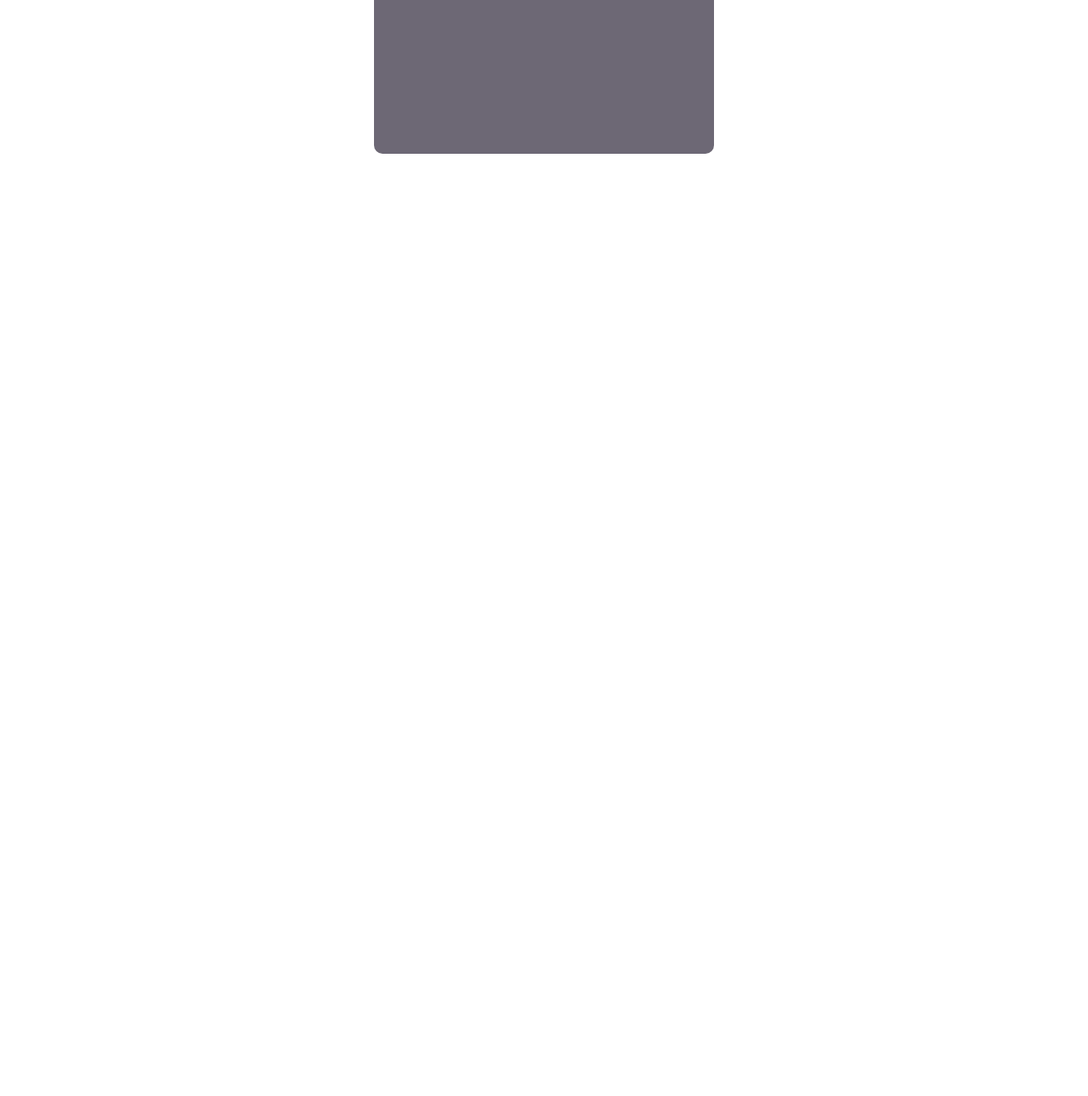
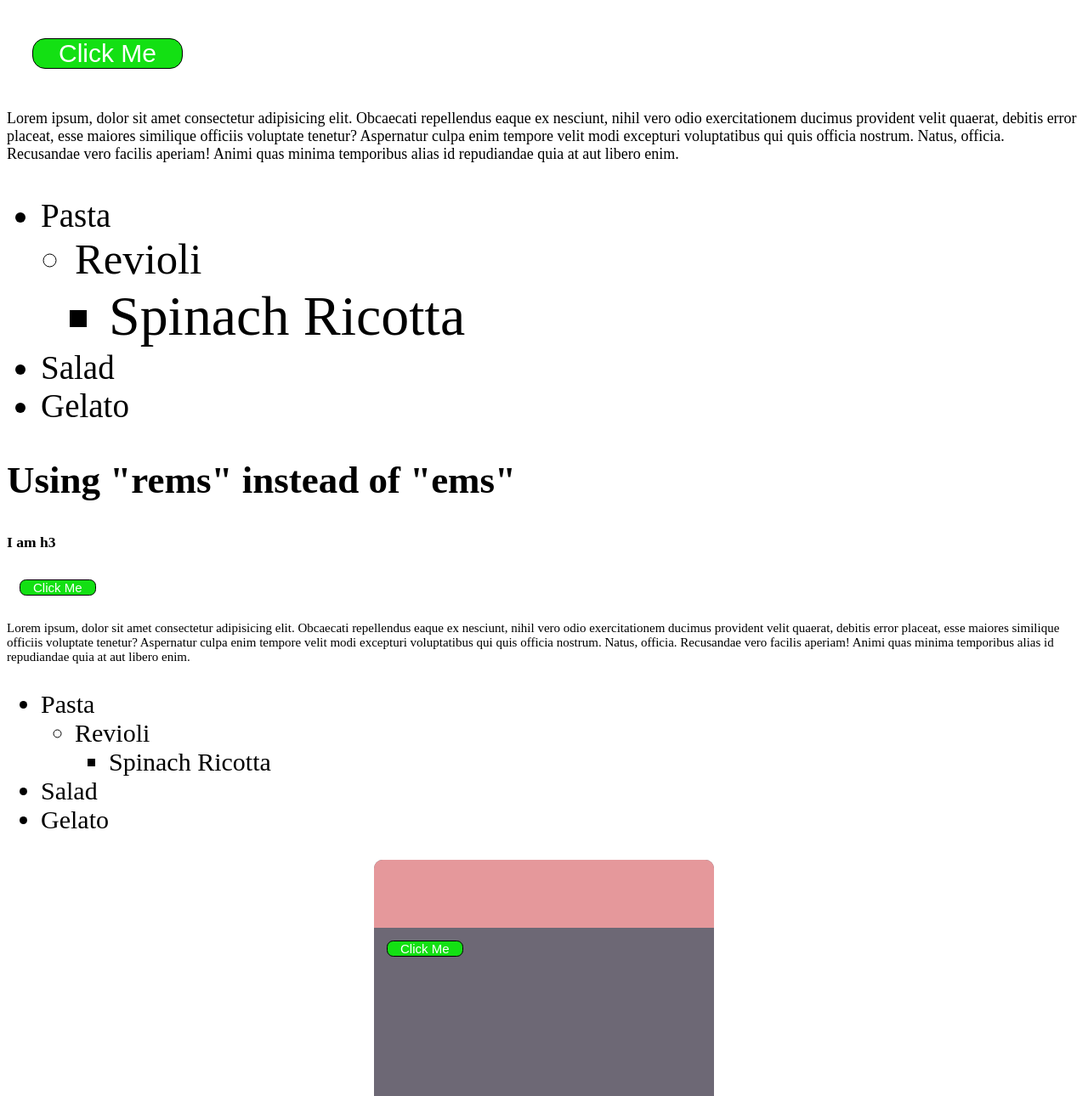
Before and after one commit to m3hrab/The-Web-developer-bootcamp2.0, a plain HTML site: page code-along/css-box-model/css-units.html in a window 1280 px wide. Shown: the part 299-1589 px from the top of the page at 85% size. Before the commit the page ends 800 px from the top, so only its background shows below. Drawn offline with Linux system fonts and the light colour scheme.

Commit message:
css units: em and rem

```diff
--- a/code-along/css-box-model/css-units.css
+++ b/code-along/css-box-model/css-units.css
@@ -1,4 +1,7 @@
-section {
+html {
+  font-size: 15px;
+}
+#parcentage {
   background-color: #6d6875;
   width: 400px;
   height: 400px;
@@ -13,3 +16,41 @@ div {
   border-top-left-radius: 10px;
   border-top-right-radius: 10px;
 }
+
+#ems {
+  font-size: 30px;
+}
+
+#ems h2 {
+  font-size: 1.5em;
+  /* padding: 0 0.5em; */
+}
+
+#ems h3 {
+  font-size: 1em;
+}
+#ems p {
+  font-size: 0.6em;
+}
+
+button {
+  background-color: rgb(19, 224, 19);
+  color: white;
+  border: 1px solid black;
+  font-size: 1em;
+  padding: 0 1em;
+  border-radius: 0.5em;
+  margin: 1em;
+}
+
+#ems ul {
+  font-size: 1.3em;
+}
+
+#rems h2 {
+  font-size: 3rem;
+}
+
+#rems ul {
+  font-size: 2rem;
+}
--- a/code-along/css-box-model/css-units.html
+++ b/code-along/css-box-model/css-units.html
@@ -9,8 +9,73 @@
   </head>
   <body>
     <h1>CSS Units</h1>
-    <section>
+    <button>Click Me</button>
+
+    <article id="ems">
+      <h2>I am h2</h2>
+      <h3>I am h3</h3>
+      <button>Click Me</button>
+      <p>
+        Lorem ipsum, dolor sit amet consectetur adipisicing elit. Obcaecati
+        repellendus eaque ex nesciunt, nihil vero odio exercitationem ducimus
+        provident velit quaerat, debitis error placeat, esse maiores similique
+        officiis voluptate tenetur? Aspernatur culpa enim tempore velit modi
+        excepturi voluptatibus qui quis officia nostrum. Natus, officia.
+        Recusandae vero facilis aperiam! Animi quas minima temporibus alias id
+        repudiandae quia at aut libero enim.
+      </p>
+
+      <ul>
+        <li>
+          Pasta
+          <ul>
+            <li>
+              Revioli
+              <ul>
+                <li>Spinach Ricotta</li>
+              </ul>
+            </li>
+          </ul>
+        </li>
+        <li>Salad</li>
+        <li>Gelato</li>
+      </ul>
+    </article>
+
+    <article id="rems">
+      <h2>Using "rems" instead of "ems"</h2>
+      <h3>I am h3</h3>
+      <button>Click Me</button>
+      <p>
+        Lorem ipsum, dolor sit amet consectetur adipisicing elit. Obcaecati
+        repellendus eaque ex nesciunt, nihil vero odio exercitationem ducimus
+        provident velit quaerat, debitis error placeat, esse maiores similique
+        officiis voluptate tenetur? Aspernatur culpa enim tempore velit modi
+        excepturi voluptatibus qui quis officia nostrum. Natus, officia.
+        Recusandae vero facilis aperiam! Animi quas minima temporibus alias id
+        repudiandae quia at aut libero enim.
+      </p>
+
+      <ul>
+        <li>
+          Pasta
+          <ul>
+            <li>
+              Revioli
+              <ul>
+                <li>Spinach Ricotta</li>
+              </ul>
+            </li>
+          </ul>
+        </li>
+        <li>Salad</li>
+        <li>Gelato</li>
+      </ul>
+    </article>
+
+    <section id="parcentage">
       <div></div>
+      <button>Click Me</button>
     </section>
   </body>
 </html>
```
